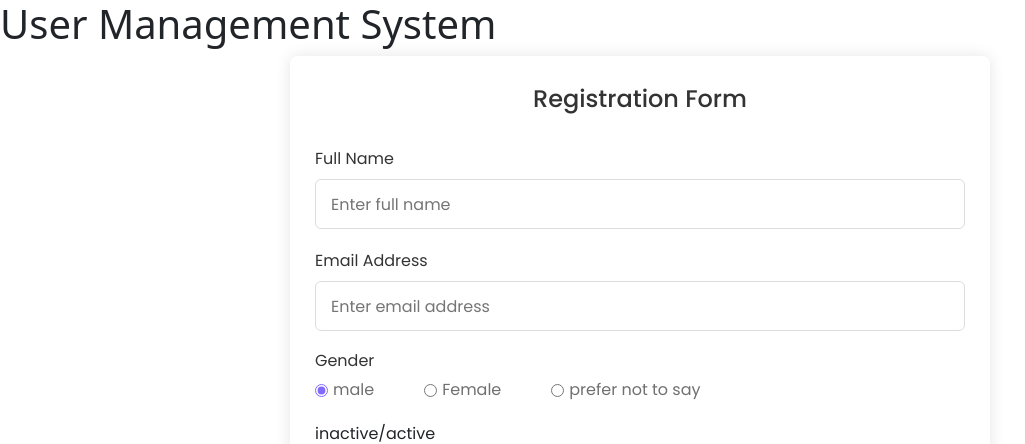
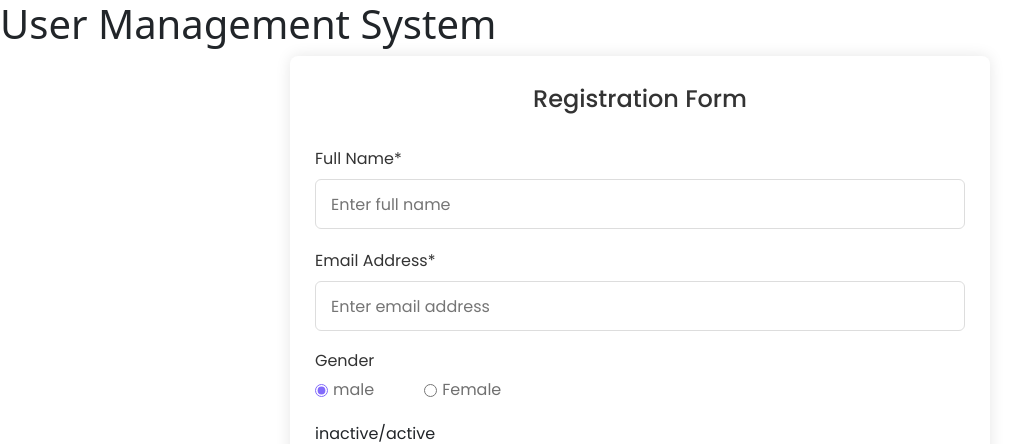
Before and after one commit to shernoble/User-Management-System-Angular, an Angular app: page /new-user in a window 1280 px wide. Shown: the top 444 px of the page, without its empty margins (0-1025 px from the left). Built offline with nearby package versions, Linux system fonts and the light colour scheme.

Commit message:
added basic form validation

```diff
--- a/src/app/app.module.ts
+++ b/src/app/app.module.ts
@@ -1,7 +1,7 @@
 import { NgModule } from '@angular/core';
 import { BrowserModule } from '@angular/platform-browser';
 import {HttpClientModule} from '@angular/common/http';
-import { FormsModule } from '@angular/forms';
+import { FormsModule,ReactiveFormsModule } from '@angular/forms';
 import { RouterModule,Routes } from '@angular/router';
 
 import { AppComponent } from './app.component';
@@ -29,6 +29,7 @@ const appRoutes : Routes =[
     BrowserModule,
     HttpClientModule,
     FormsModule,
+    ReactiveFormsModule,
     RouterModule.forRoot(appRoutes,{enableTracing:true}),
 
   ],
--- a/src/app/components/user-form/user-form.component.html
+++ b/src/app/components/user-form/user-form.component.html
@@ -5,12 +5,15 @@
         <header>Registration Form</header>
         <form class="form" (ngSubmit)="onSubmit()">
             <div class="input-box" align="left">
-                <label>Full Name</label>
-                <input type="text" placeholder="Enter full name" name="name" [(ngModel)]="name" required />
+                <label>Full Name*</label>
+                <input type="text" placeholder="Enter full name" name="name" [formControl]="nameControl" [(ngModel)]="name" required />
+                <div *ngIf="nameControl.hasError('pattern')">Invalid name format. Only alphabets and spaces are allowed.</div>
+                <!-- <div *ngIf="nameControl.hasError('required')">Name is required.</div> -->
             </div>
             <div class="input-box" align="left">
-                <label>Email Address</label>
-                <input type="text" placeholder="Enter email address" name="email" [(ngModel)]="email" required />
+                <label>Email Address*</label>
+                <input type="text" placeholder="Enter email address" name="email" [formControl]="emailControl" [(ngModel)]="email" required />
+                <div *ngIf="emailControl.hasError('pattern')">Invalid email format.</div>
             </div>
             <div class="gender-box" align="left">
                 <h3>Gender</h3>
@@ -23,10 +26,10 @@
                         <input type="radio" value="female" id="female" name="gender" [(ngModel)]="gender"/>
                         <label for="check-female">Female</label>
                         </div>
-                        <div class="gender">
+                        <!-- <div class="gender">
                         <input type="radio" value="other" id="other" name="gender" [(ngModel)]="gender"/>
                         <label for="check-other">prefer not to say</label>
-                        </div>
+                        </div> -->
                     </div>
             </div>
             <div class="status-input" align="left">
--- a/src/app/components/user-form/user-form.component.ts
+++ b/src/app/components/user-form/user-form.component.ts
@@ -1,6 +1,7 @@
-import { Component ,Output,EventEmitter} from '@angular/core';
+import { Component} from '@angular/core';
 import { User } from 'src/app/User';
 import { UserService } from 'src/app/services/user.service';
+import { FormControl,Validators } from '@angular/forms';
 
 
 @Component({
@@ -9,6 +10,10 @@ import { UserService } from 'src/app/services/user.service';
   styleUrls: ['./user-form.component.css']
 })
 export class UserFormComponent {
+
+  nameControl: FormControl = new FormControl('', [Validators.required, Validators.pattern('^[a-zA-Z ]+$')]);
+  emailControl : FormControl = new FormControl('', [Validators.required, Validators.pattern('[a-zA-Z0-9._%+-]+@[a-zA-Z0-9.-]+\.[a-zA-Z]{2,}')]);
+
 
   users : User[]=[];
 
@@ -21,11 +26,19 @@ export class UserFormComponent {
 
   onSubmit(){
     // do basic validation here -client side?
+    // name validate: only alphabets n space
+    //email: valid email and not in unique
+
 
     if(!this.name) {
       alert("please enter your name");
       return;
     }
+    if(!this.email){
+      alert("please enter your email");
+      return ;
+    }
+
 
     const newUser={
       name : this.name,
@@ -33,6 +46,7 @@ export class UserFormComponent {
       gender : this.gender,
       status: this.status? "active":"inactive"
     }
+
 
     this.userService.addUser(newUser).subscribe((newUser) => {
       this.users.push(newUser);
```
